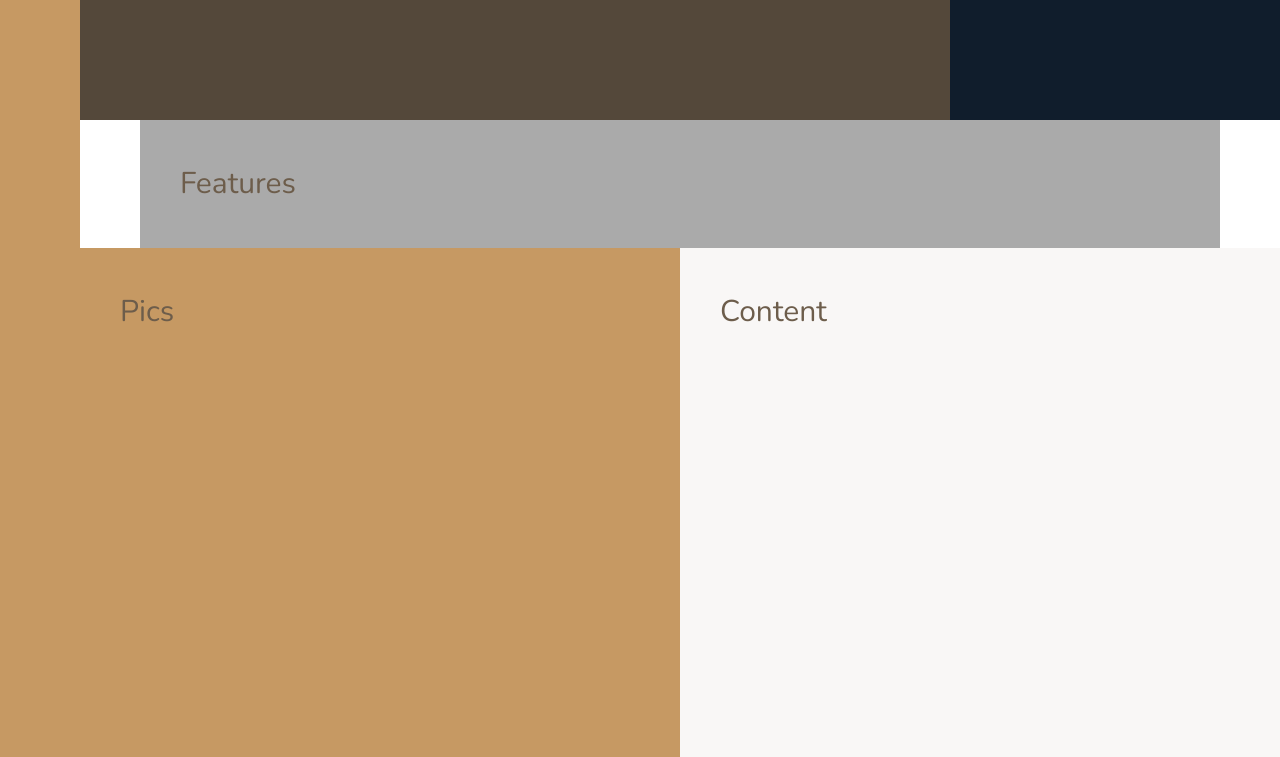
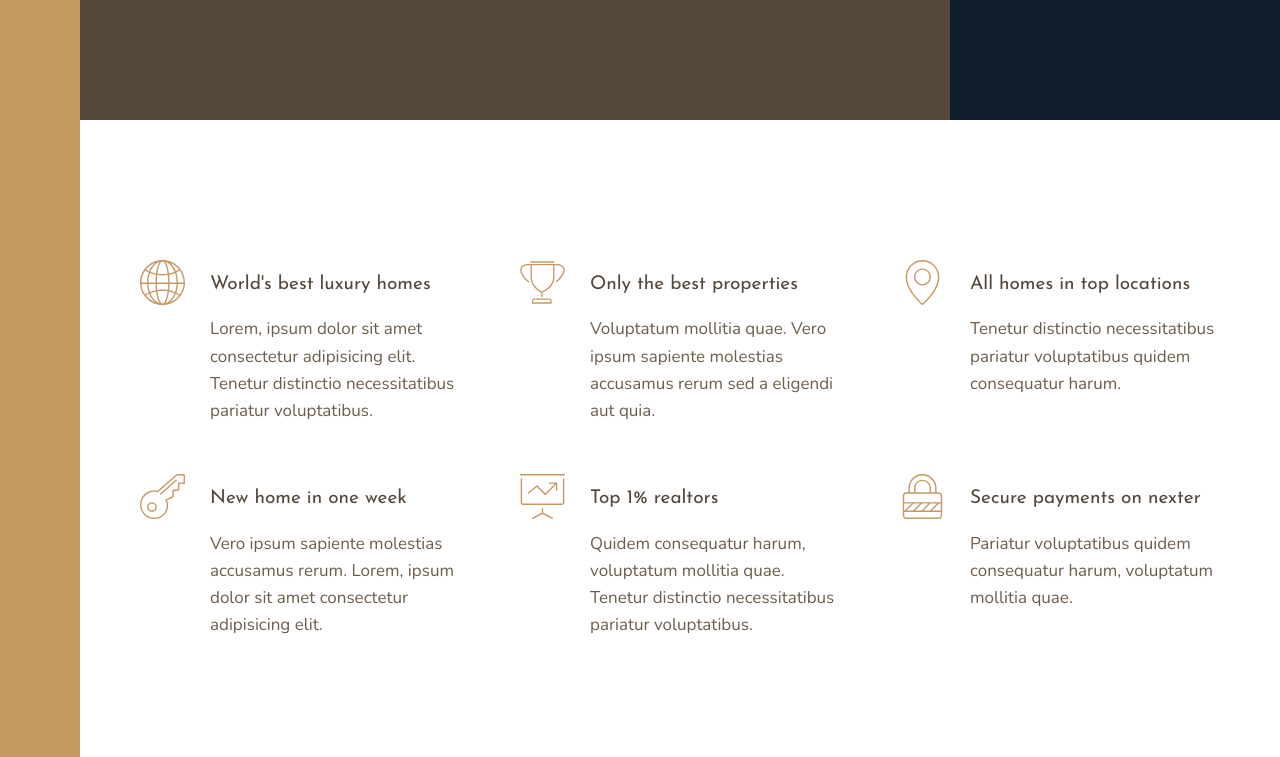
Before and after one commit to sankait36/nexter, a website: page index.html in a window 1280 px wide. Shown: the part 520-1277 px from the top of the page. Drawn offline with nearby package versions, Linux system fonts and the light colour scheme.

Commit message:
Adds feature section

```diff
--- a/index.html
+++ b/index.html
@@ -1,5 +1,6 @@
 <!DOCTYPE html>
 <html lang="en">
+
 <head>
   <meta charset="UTF-8">
   <meta name="viewport" content="width=device-width, initial-scale=1.0">
@@ -11,6 +12,7 @@
 
   <title>nexter &mdash; your home, your freedom</title>
 </head>
+
 <body class="container">
   <div class="sidebar">
     Sidebar
@@ -23,7 +25,63 @@
   </div>
 
   <section class="features">
-            Features
+    <div class="feature">
+      <svg class="feature__icon">
+        <use xlink:href="img/sprite.svg#icon-global"></use>
+      </svg>
+      <h4 class="heading-4 heading-4--dark">World's best luxury homes</h4>
+      <p class="feature__text">
+        Lorem, ipsum dolor sit amet consectetur adipisicing elit.
+        Tenetur distinctio necessitatibus pariatur voluptatibus.
+      </p>
+    </div>
+    <div class="feature">
+      <svg class="feature__icon">
+        <use xlink:href="img/sprite.svg#icon-trophy"></use>
+      </svg>
+      <h4 class="heading-4 heading-4--dark">Only the best properties</h4>
+      <p class="feature__text">
+        Voluptatum mollitia quae. Vero ipsum sapiente molestias accusamus
+        rerum sed a eligendi aut quia.
+      </p>
+    </div>
+    <div class="feature">
+      <svg class="feature__icon">
+        <use xlink:href="img/sprite.svg#icon-map-pin"></use>
+      </svg>
+      <h4 class="heading-4 heading-4--dark">All homes in top locations</h4>
+      <p class="feature__text">
+        Tenetur distinctio necessitatibus pariatur voluptatibus quidem consequatur harum.
+      </p>
+    </div>
+    <div class="feature">
+      <svg class="feature__icon">
+        <use xlink:href="img/sprite.svg#icon-key"></use>
+      </svg>
+      <h4 class="heading-4 heading-4--dark">New home in one week</h4>
+      <p class="feature__text">
+        Vero ipsum sapiente molestias accusamus rerum. Lorem, ipsum dolor sit amet consectetur adipisicing elit.
+      </p>
+    </div>
+    <div class="feature">
+      <svg class="feature__icon">
+        <use xlink:href="img/sprite.svg#icon-presentation"></use>
+      </svg>
+      <h4 class="heading-4 heading-4--dark">Top 1% realtors</h4>
+      <p class="feature__text">
+        Quidem consequatur harum, voluptatum mollitia quae.
+        Tenetur distinctio necessitatibus pariatur voluptatibus.
+      </p>
+    </div>
+    <div class="feature">
+      <svg class="feature__icon">
+        <use xlink:href="img/sprite.svg#icon-lock"></use>
+      </svg>
+      <h4 class="heading-4 heading-4--dark">Secure payments on nexter</h4>
+      <p class="feature__text">
+        Pariatur voluptatibus quidem consequatur harum, voluptatum mollitia quae.
+      </p>
+    </div>
   </section>
 
   <div class="story__pictures">
@@ -46,4 +104,5 @@
     Footer
   </footer>
 </body>
+
 </html>
--- a/sass/_base.scss
+++ b/sass/_base.scss
@@ -40,10 +40,4 @@ body {
   grid-template-columns: [sidebar-start] 8rem [sidebar-end full-start] minmax(6rem, 1fr) [center-start]
     repeat(8, [col-start] minmax(min-content, 14rem) [col-end])
     [center-end] minmax(6rem, 1fr) [full-end];
-
-  // TEST PURPOSES
-  & > * {
-    padding: 40px;
-    font-size: 3rem;
-  }
 }
--- a/sass/_features.scss
+++ b/sass/_features.scss
@@ -1,4 +1,31 @@
 .features {
-  background-color: $color-grey-light-2;
   grid-column: center-start / center-end;
+
+  margin: 15rem 0;
+
+  display: grid;
+  grid-template-columns: repeat(auto-fit, minmax(25rem, 1fr));
+  grid-gap: 6rem;
+
+  align-items: start;
 }
+
+.feature {
+  display: grid;
+  grid-template-columns: min-content 1fr;
+  grid-row-gap: 1.5rem;
+  grid-column-gap: 2.5rem;
+
+  &__icon {
+    fill: $color-primary;
+    width: 4.5rem;
+    height: 4.5rem;
+    // -1 is the end of the explicit grid
+    grid-row: 1 / span 2;
+    transform: translateY(-1rem);
+  }
+
+  &__text {
+    font-size: 1.7rem;
+  }
+}
--- a/sass/_typography.scss
+++ b/sass/_typography.scss
@@ -0,0 +1,22 @@
+%heading {
+  font-family: $font-display;
+  font-weight: 400;
+}
+.heading-1 {
+  @extend %heading;
+}
+
+.heading-2 {
+  @extend %heading;
+}
+
+.heading-3 {
+  @extend %heading;
+}
+
+.heading-4 {
+  @extend %heading;
+  font-size: 1.9rem;
+  &--light { color: $color-grey-light-1; }
+  &--dark { color: $color-grey-dark-1; }
+}
```
Also changed, not shown: css/style.css. Lines whose indentation alone changed are shown as unchanged.
